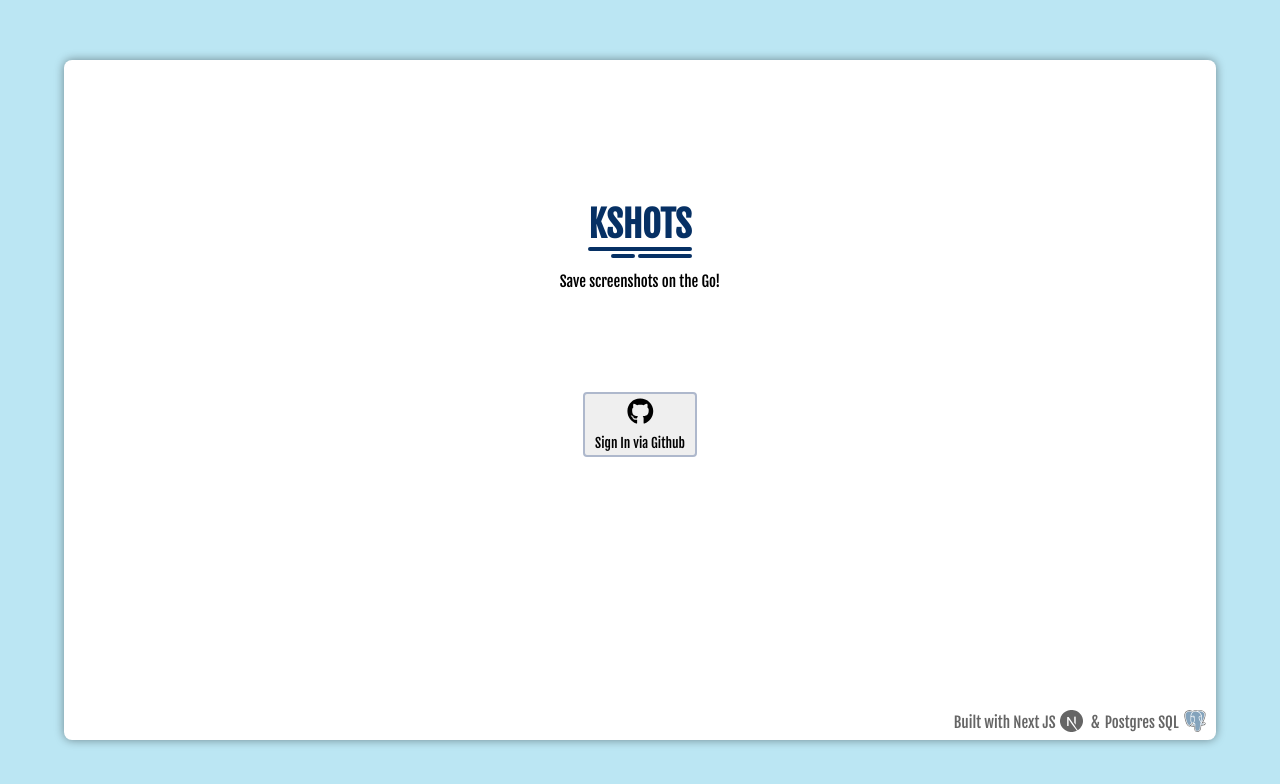
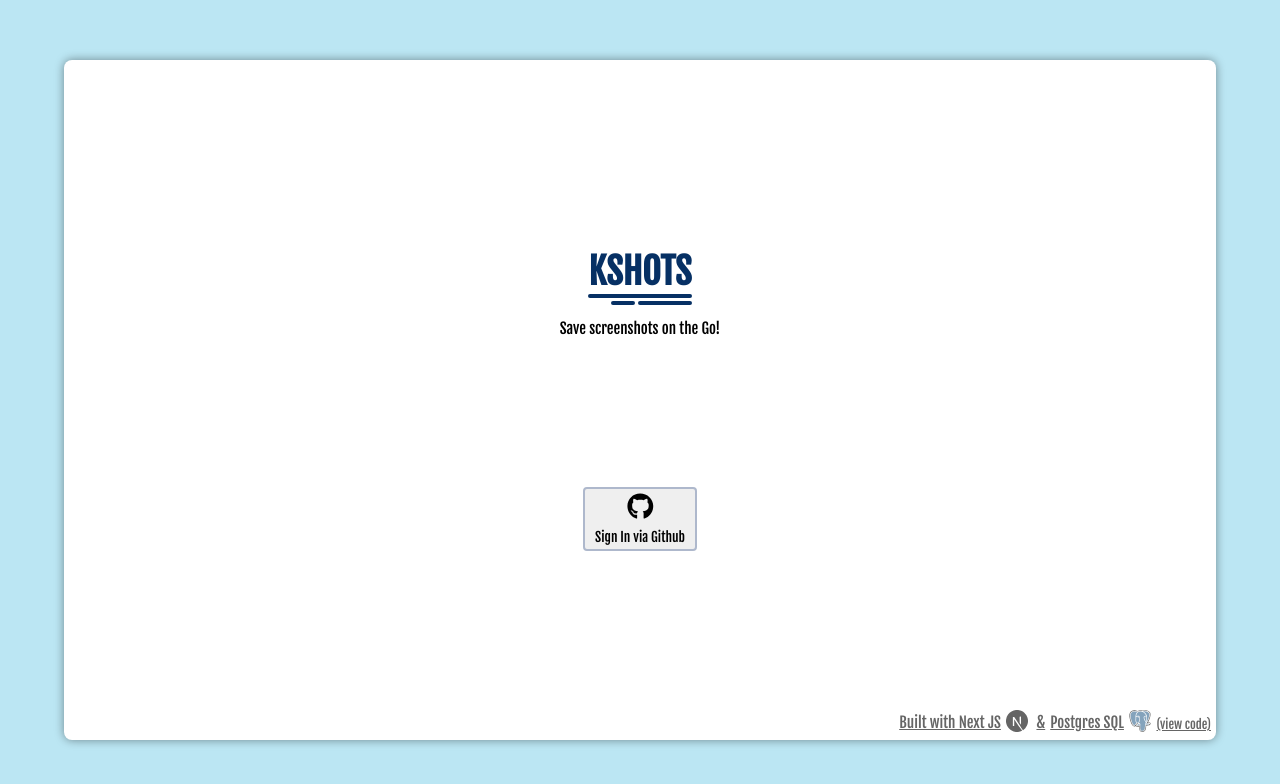
Before and after one commit to keshavDooleea/kshots, a Next.js app: page / in a window 1280 px wide. Shown: the top 784 px of the page. Built offline with nearby package versions, Linux system fonts and the light colour scheme; no server answers.

Commit message:
added view code to login page

```diff
--- a/pages/index.tsx
+++ b/pages/index.tsx
@@ -35,8 +35,8 @@ export default function Home() {
           <p>Sign In via Github</p>
         </button>
 
-        <a href="https://github.com/keshavDooleea/kshots?files=1" target="_blank" rel="noreferrer">
-          <small className={joinClasses(styles.engineInfo, "subtitle")}>
+        <a href="https://github.com/keshavDooleea/kshots?files=1" target="_blank" rel="noreferrer" className={styles.engineInfo}>
+          <small className={joinClasses("subtitle")}>
             <span>
               Built with Next JS <img src="/next_js.svg" alt="Next JS Logo" />
             </span>
@@ -44,6 +44,7 @@ export default function Home() {
             <span>
               Postgres SQL <img src="/postgres_sql.svg" alt="Postgres SQL Logo" />
             </span>
+            <small>(view code)</small>
           </small>
         </a>
       </div>
--- a/styles/Login.module.scss
+++ b/styles/Login.module.scss
@@ -20,8 +20,11 @@
   }
 
   .engineInfo {
-    @include commonStyles.flex(row, flex-end, center);
     @include commonStyles.abs(auto, 5px, 8px, auto, 0, 0);
+
+    small {
+      @include commonStyles.flex(row, flex-end, center);
+    }
 
     span {
       @include commonStyles.flex(row, flex-end, center);
```
